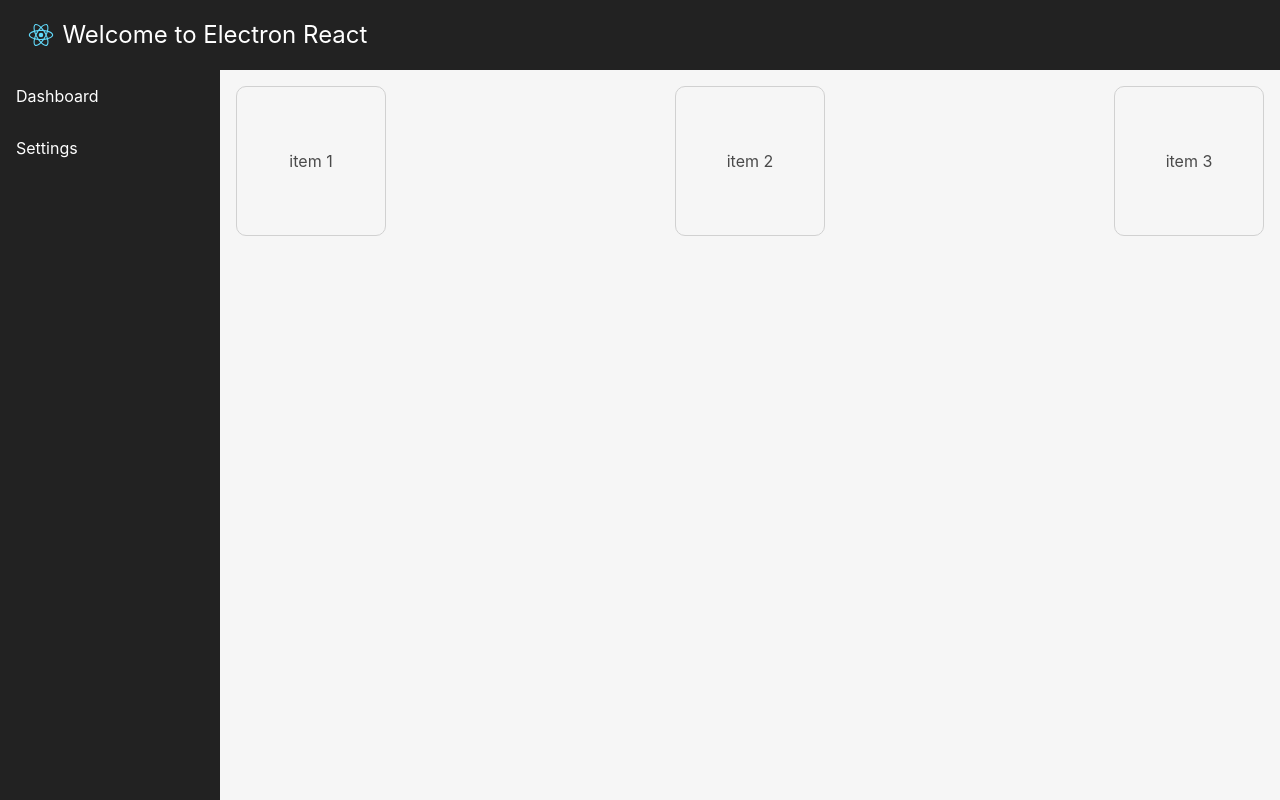
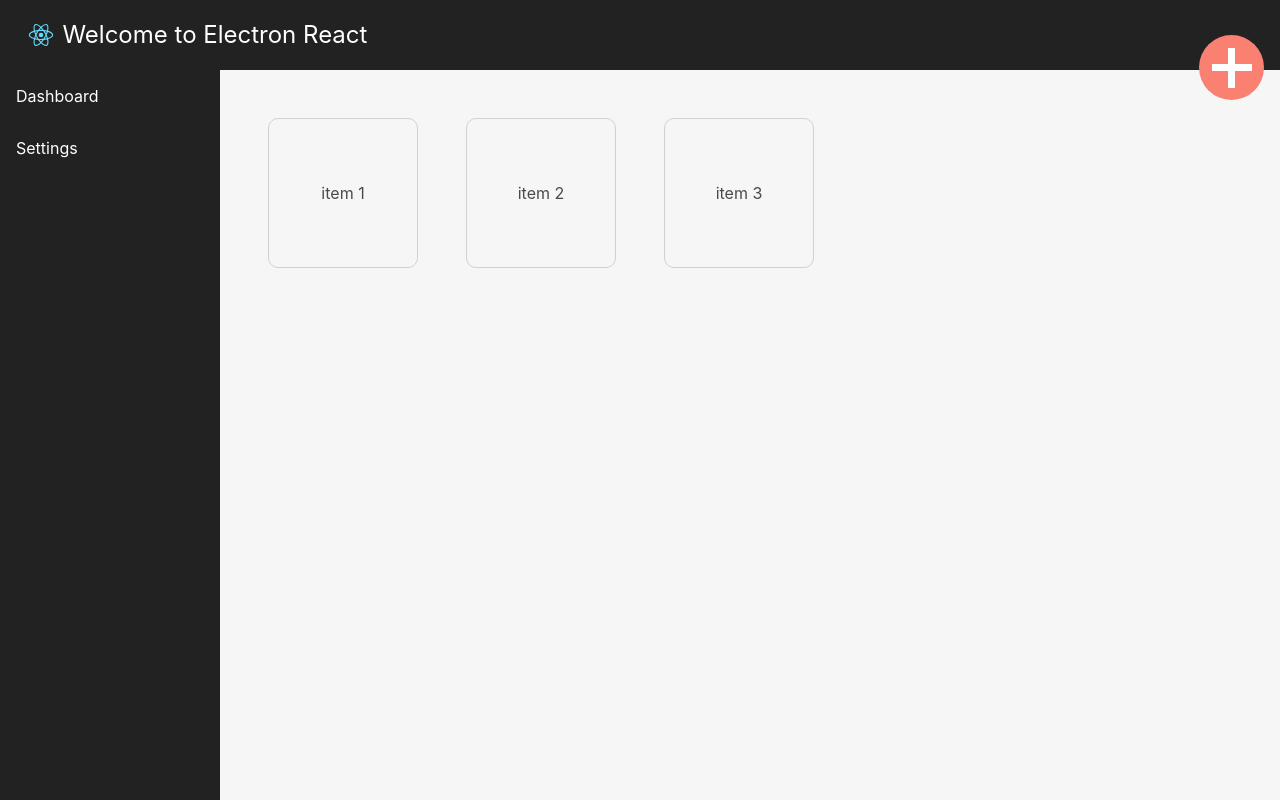
Before and after one commit to kojinkai/electron-react-starter, a React (Create React App) app: page / in a window 1280 px wide. Built offline with nearby package versions, Linux system fonts and the light colour scheme.

Commit message:
style the add button

```diff
--- a/src/components/Dashboard/Dashboard.js
+++ b/src/components/Dashboard/Dashboard.js
@@ -6,13 +6,19 @@ export class Dashboard extends Component {
   render() {
     return (
       <div className="dashboard">
+        <div className="dashboard__items">
           {this.props.dashboardItems.map(item =>
-          <div className="dashboard__item">
+            <div key={item.id} className="dashboard__item">
               <span className="dashboard__item-inner">
                 {item.name}
               </span>
             </div>
           )}
+        </div>
+        <button className="dashboard__add-icon">
+          <span className="dashboard__add-icon-bar dashboard__add-icon-bar--horizontal"></span>
+          <span className="dashboard__add-icon-bar dashboard__add-icon-bar--vertical"></span>
+        </button>
       </div>
     );
   }
--- a/src/components/Dashboard/Dashboard.scss
+++ b/src/components/Dashboard/Dashboard.scss
@@ -2,9 +2,12 @@
 @import 'styles/colors';
 
 .dashboard {
-  display: flex;
-  justify-content: space-between;
-  padding: $gutter;
+  padding: 3rem $gutter $gutter 3rem;
+  position: relative;
+
+  &__items {
+    display: flex;
+  }
 
   &__item {
     align-items: center;
@@ -12,9 +15,10 @@
     border-radius: 10px;
     color: $slate;
     display: flex;
+    flex-direction: row;
     justify-content: space-around;
     height: 150px;
-    margin-left: $gutter;
+    margin-left: 3rem;
     width: 150px;
 
     &:first-child {
@@ -25,4 +29,33 @@
   &__item-inner {
     display: block;
   }
+
+  &__add-icon {
+    align-items: center;
+    background: salmon;
+    border-radius: 50%;
+    bottom: 0;
+    display: flex;
+    height: 65px;
+    justify-content: space-around;
+    position: absolute;
+    right: $gutter;
+    top: -35px;
+    width: 65px;
+  }
+
+  &__add-icon-bar {
+    background: $white;
+    position: absolute;
+
+    &--horizontal {
+      height: 7px;
+      width: 40px;
+    }
+
+    &--vertical {
+      height: 40px;
+      width: 7px;
+    }
+  }
 }
--- a/src/styles/_colors.scss
+++ b/src/styles/_colors.scss
@@ -1,6 +1,6 @@
-$white:        #fff;
+$white:        #FFF;
 $core:         #222;
 $bgwhite:      #f6f6f6;
-$dashedborder: transparentize($bgwhite, .6);
+$reddish:      #F7796B;
 $slate:        #4A4A4A;
 $uiborder:     #D1D1D1;
```
Lines whose indentation alone changed are shown as unchanged.
